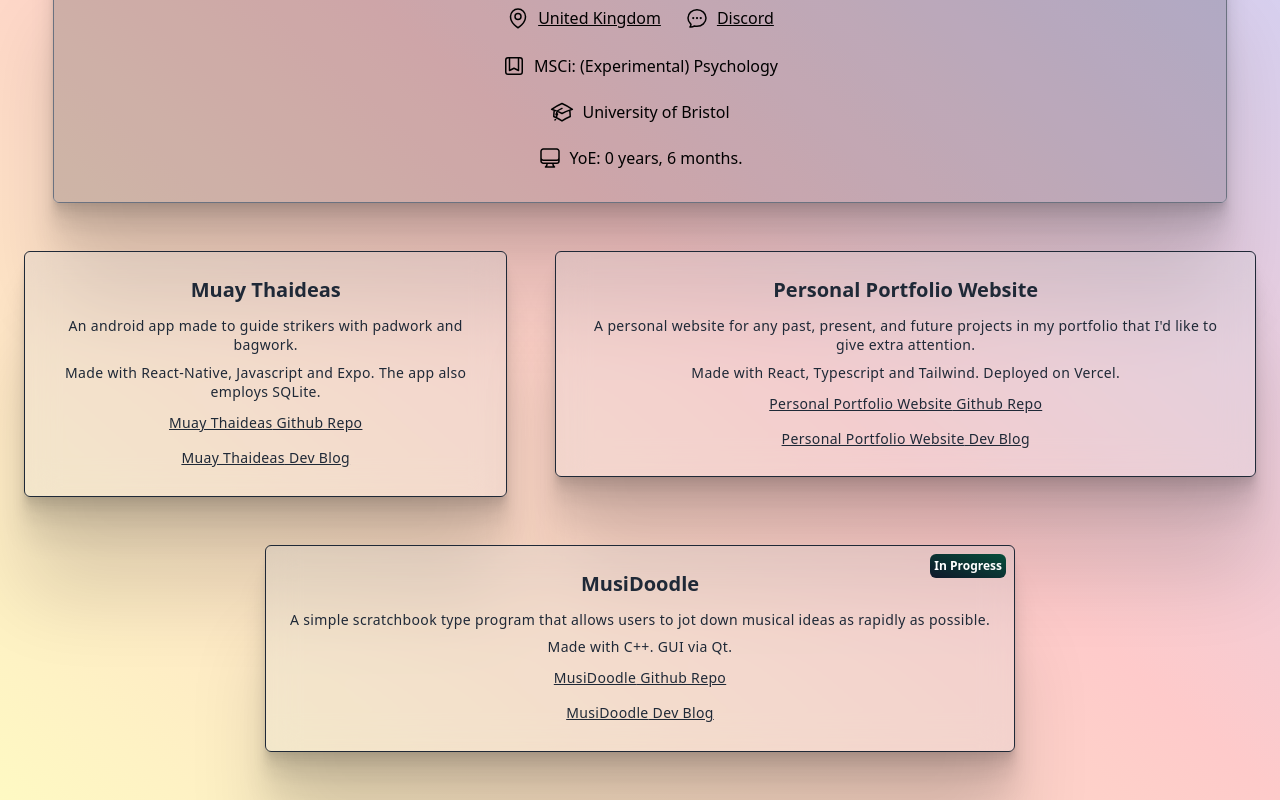
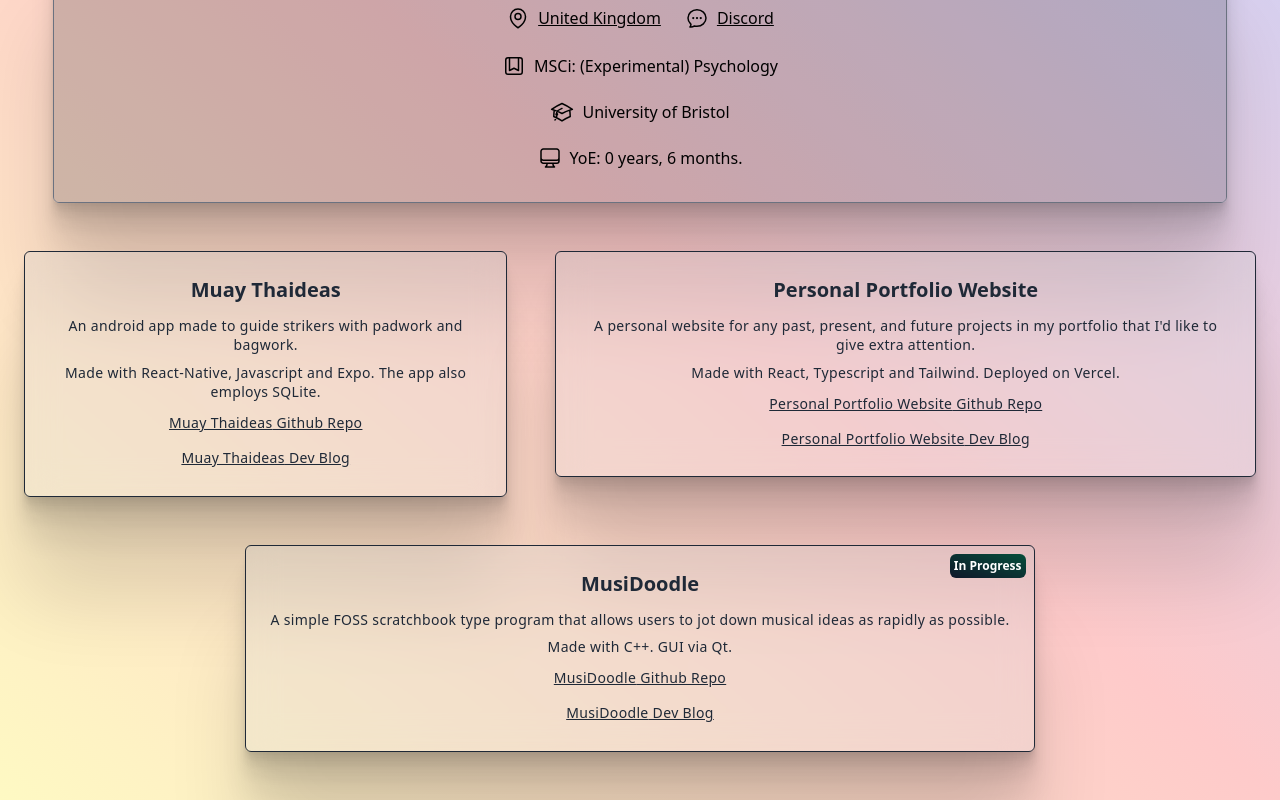
Before and after one commit to JJB9922/JJB9922Portfolio, a React (Vite) app in the folder JJB9922Portfolio/: page / in a window 1280 px wide. Shown: the part 327-1127 px from the top of the page. Built offline with nearby package versions, Linux system fonts and the light colour scheme.

Commit message:
updated text

```diff
--- a/JJB9922Portfolio/src/App.tsx
+++ b/JJB9922Portfolio/src/App.tsx
@@ -50,7 +50,7 @@ function App() {
                 inProgress={true}
                 direction={'up'}
                 title={'MusiDoodle'}
-                description={'A simple scratchbook type program that allows users to jot down musical ideas as rapidly as possible.'}
+                description={'A simple FOSS scratchbook type program that allows users to jot down musical ideas as rapidly as possible.'}
                 stack={'Made with C++. GUI via Qt.'}
                 github=''
                 devblog=''
```
